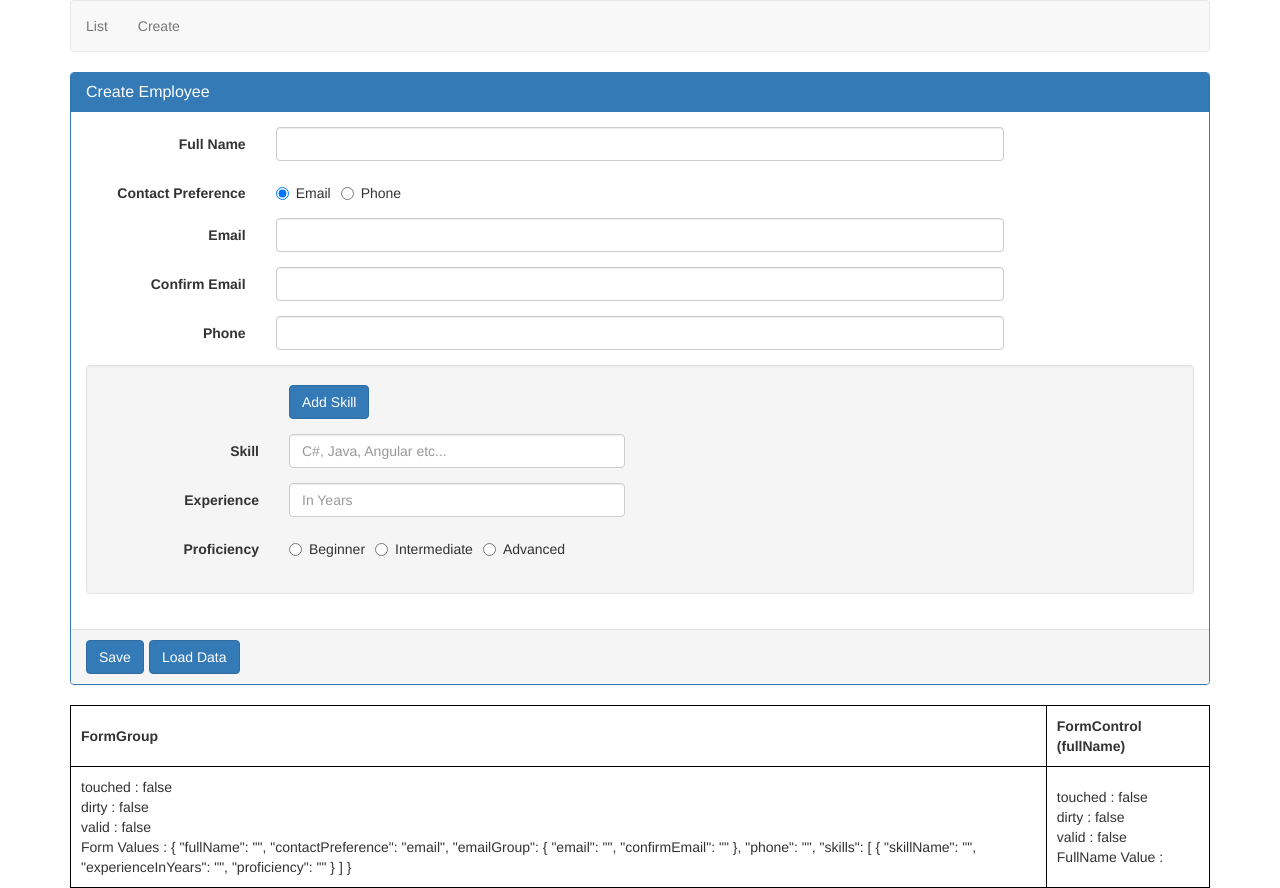
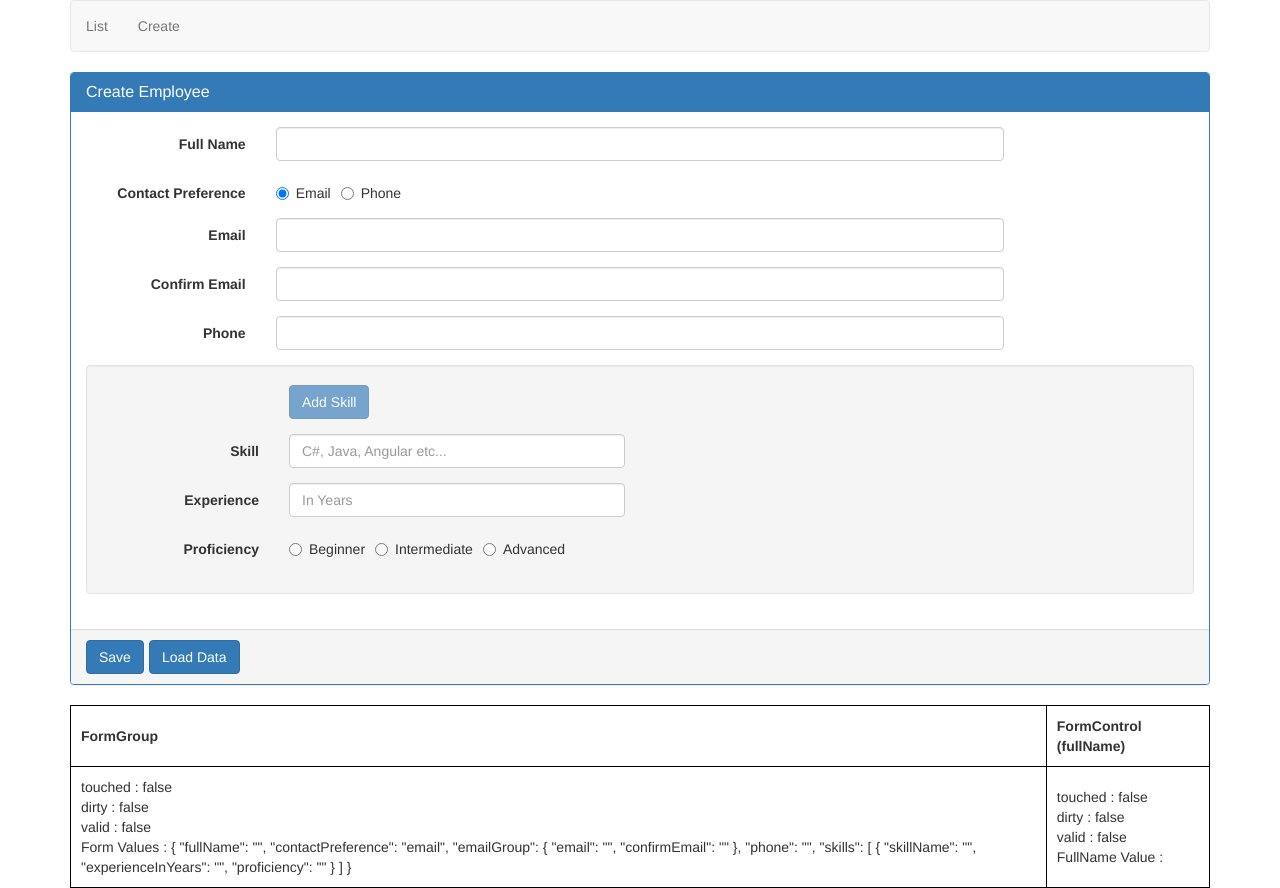
Before and after one commit to Romserg/angProject, an Angular app: page /create in a window 1280 px wide. Built offline with nearby package versions, Linux system fonts and the light colour scheme.

Commit message:
Add some styles for skill section

```diff
--- a/src/app/employee/create-employee.component.css
+++ b/src/app/employee/create-employee.component.css
@@ -9,3 +9,7 @@
   padding: 10px;
   border: 1px solid black;
 }
+
+hr {
+  border: 1px solid silver;
+}
--- a/src/app/employee/create-employee.component.html
+++ b/src/app/employee/create-employee.component.html
@@ -66,12 +66,14 @@
       <div class="well">
         <div class="form-group">
           <div class="col-md-offset-2 col-md-4">
-            <button type="button" class="btn btn-primary" (click)="addSkillButtonClick()">
+            <button type="button" class="btn btn-primary" (click)="addSkillButtonClick()"
+                    [disabled]="employeeForm.get('skills').invalid">
               Add Skill
             </button>
           </div>
         </div>
-        <div formArrayName="skills" *ngFor="let skill of employeeForm.get('skills').controls; let i = index">
+        <div formArrayName="skills" *ngFor="let skill of employeeForm.get('skills')['controls']; let i = index">
+          <hr *ngIf="i>0">
           <div [formGroupName]="i">
 
             <div class="form-group"
@@ -83,7 +85,7 @@
                 <input type="text" class="form-control" [id]="'skillName-' + i" formControlName="skillName"
                        placeholder="C#, Java, Angular etc...">
                 <span class="help-block"
-                      *ngIf="skill.get('skillName').errors?.required && skill.get('skillName').touched">
+                      *ngIf="skill.get('skillName')['errors']?.required && skill.get('skillName').touched">
                 Skill Name is required.
               </span>
               </div>
@@ -98,13 +100,14 @@
                 <input type="text" class="form-control" [id]="'experienceInYears-' + i"
                        formControlName="experienceInYears" placeholder="In Years">
                 <span class="help-block"
-                      *ngIf="skill.get('experienceInYears').errors?.required && skill.get('experienceInYears').touched">
+                      *ngIf="skill.get('experienceInYears')['errors']?.required && skill.get('experienceInYears').touched">
                   Experience is required.
                 </span>
               </div>
             </div>
 
-            <div class="form-group" [ngClass]="{'has-error': skill.get('proficiency').invalid && skill.get('proficiency').touched}">
+            <div class="form-group"
+                 [ngClass]="{'has-error': skill.get('proficiency').invalid && skill.get('proficiency').touched}">
               <label class="col-md-2 control-label">Proficiency</label>
               <div class="col-md-8">
                 <label class="radio-inline">
@@ -116,7 +119,8 @@
                 <label class="radio-inline">
                   <input type="radio" value="advanced" formControlName="proficiency">Advanced
                 </label>
-                <span class="help-block" *ngIf="skill.get('proficiency').errors?.required && skill.get('proficiency').touched">
+                <span class="help-block"
+                      *ngIf="skill.get('proficiency')['errors']?.required && skill.get('proficiency').touched">
                 Proficiency is required.
               </span>
               </div>
```
